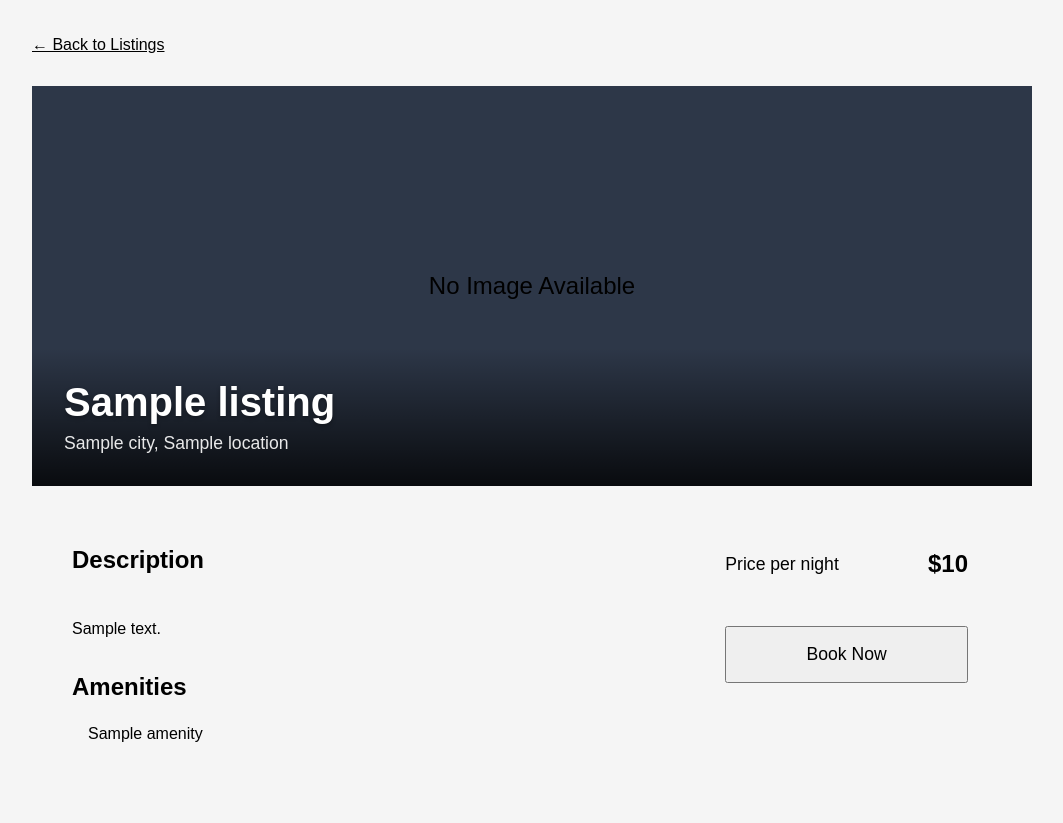
After one commit to Salsabil-Anika/BnBeasy, a Flask app: template templates/traveller/listing_detail.html in a window 1280 px wide. The commit adds this page. Shown: the whole page, without its empty margins (108-1171 px from the left). Run offline with Flask 3, Linux system fonts and the light colour scheme; the template is opened without the code that fills it: most values are stand-ins (such as "Sample title", 1, 10 or a date in 2020).

Commit message:
view details

```diff
--- a/models/community.py
+++ b/models/community.py
@@ -7,9 +7,9 @@ from datetime import datetime
 
 # --- MongoDB Connect ---
 try:
-    mongo_uri = os.getenv("MONGO_URI", "mongodb://localhost:27017/nomadnest")
+    mongo_uri = os.getenv("MONGO_URI", "mongodb://localhost:27017/Bnbeasy")
     client = MongoClient(mongo_uri, serverSelectionTimeoutMS=5000)
-    db = client.get_database("nomadnest")
+    db = client.get_database("Bnbeasy")
     community_collection = db.community_threads
     community_collection.create_index([("created_at", DESCENDING)])
     print("Community Model: MongoDB connected successfully.")
--- a/models/user.py
+++ b/models/user.py
@@ -1,4 +1,3 @@
-import email
 from flask import redirect, url_for
 from config import users_collection
 from werkzeug.security import generate_password_hash, check_password_hash
--- a/templates/base.html
+++ b/templates/base.html
@@ -15,6 +15,7 @@
         <div class="nav-links">
             {% if session.get('user_id') %}
             <a href="{{ url_for('traveler_profiles.view_traveler_profile') }}">Profile</a>
+            <a href="{{ url_for('traveller_community.community_home') }}">Community</a>
             <a href="{{ url_for('auth.logout') }}">Logout</a>
             {% else %}
             <a href="{{ url_for('auth.login') }}">Login</a>
--- /dev/null
+++ b/templates/traveller/listing_detail.html
@@ -0,0 +1,91 @@
+{% extends "base.html" %}
+
+{% block title %}{{ listing.title }} | BnBeasy{% endblock %}
+
+{% block content %}
+<div class="dashboard-container" style="max-width: 1000px; margin: 0 auto;">
+
+    <div style="margin-bottom: 2rem;">
+        <a href="{{ url_for('traveller.home') }}" class="btn"
+           style="background: transparent; border: 1px solid var(--border-color); color: var(--text-color);">
+            ← Back to Listings
+        </a>
+    </div>
+
+    <div style="background: var(--card-bg); border-radius: var(--radius); border: 1px solid var(--border-color); overflow: hidden;">
+
+        <!-- Image Header -->
+        <div style="height: 400px; background-color: #2d3748; position: relative;">
+            {% if listing.image %}
+            <img
+                src="{{ url_for('static', filename='uploads/' + listing.image) }}"
+                alt="{{ listing.title }}"
+                style="width: 100%; height: 100%; object-fit: cover;"
+            >
+            {% else %}
+            <div style="display: flex; align-items: center; justify-content: center; height: 100%; color: var(--text-muted); font-size: 1.5rem;">
+                No Image Available
+            </div>
+            {% endif %}
+
+            <div style="position: absolute; bottom: 0; left: 0; right: 0;
+                        background: linear-gradient(to top, rgba(0,0,0,0.8), transparent);
+                        padding: 2rem;">
+                <h1 style="color: white; font-size: 2.5rem; margin: 0; text-shadow: 0 2px 4px rgba(0,0,0,0.3);">
+                    {{ listing.title }}
+                </h1>
+                <p style="color: rgba(255,255,255,0.9); margin: 0.5rem 0 0; font-size: 1.1rem;">
+                    {{ listing.city }}, {{ listing.location }}
+                </p>
+            </div>
+        </div>
+
+        <div style="padding: 2.5rem;">
+
+            <div style="display: grid; grid-template-columns: 2fr 1fr; gap: 3rem;">
+
+                <!-- Main Info -->
+                <div>
+                    <div style="margin-bottom: 2rem;">
+                        <h2 style="font-size: 1.5rem; margin-bottom: 1rem;">Description</h2>
+                        <p style="color: var(--text-muted); line-height: 1.6; white-space: pre-line;">
+                            {{ listing.description }}
+                        </p>
+                    </div>
+
+                    {% if listing.amenities %}
+                    <div style="margin-bottom: 2rem;">
+                        <h2 style="font-size: 1.5rem; margin-bottom: 1rem;">Amenities</h2>
+                        <div style="display: flex; gap: 0.8rem; flex-wrap: wrap;">
+                            {% for amenity in listing.amenities %}
+                            <span style="background: var(--bg-color); padding: 0.5rem 1rem; border-radius: 8px; color: var(--text-color); border: 1px solid var(--border-color);">
+                                {{ amenity }}
+                            </span>
+                            {% endfor %}
+                        </div>
+                    </div>
+                    {% endif %}
+                </div>
+
+                <!-- Sidebar / Booking Card -->
+                <div>
+                    <div style="background: var(--bg-color); padding: 1.5rem; border-radius: var(--radius); border: 1px solid var(--border-color); position: sticky; top: 2rem;">
+                        <div style="display: flex; justify-content: space-between; align-items: center; margin-bottom: 1.5rem; padding-bottom: 1.5rem; border-bottom: 1px solid var(--border-color);">
+                            <span style="font-size: 1.1rem; color: var(--text-muted);">Price per night</span>
+                            <span style="font-size: 1.5rem; font-weight: 700; color: var(--primary-color);">
+                                ${{ listing.price }}
+                            </span>
+                        </div>
+
+                        <button class="btn" style="width: 100%; font-size: 1.1rem; padding: 1rem;">
+                            Book Now
+                        </button>
+                    </div>
+                </div>
+
+            </div>
+
+        </div>
+    </div>
+</div>
+{% endblock %}
```
Also changed, not shown: templates/traveller/home.html (+12 -43 lines), traveller/routes.py (+15 -0 lines).
